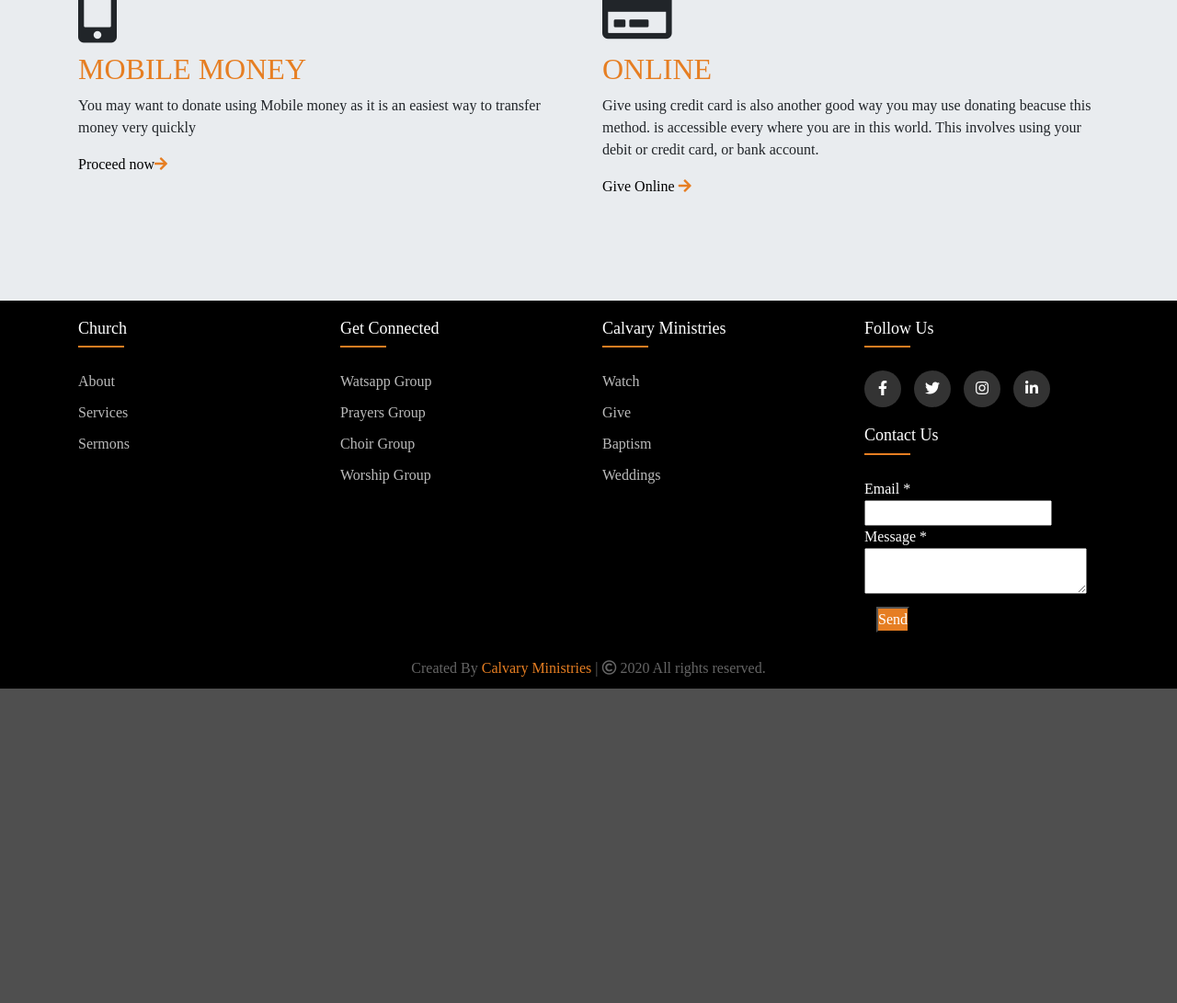
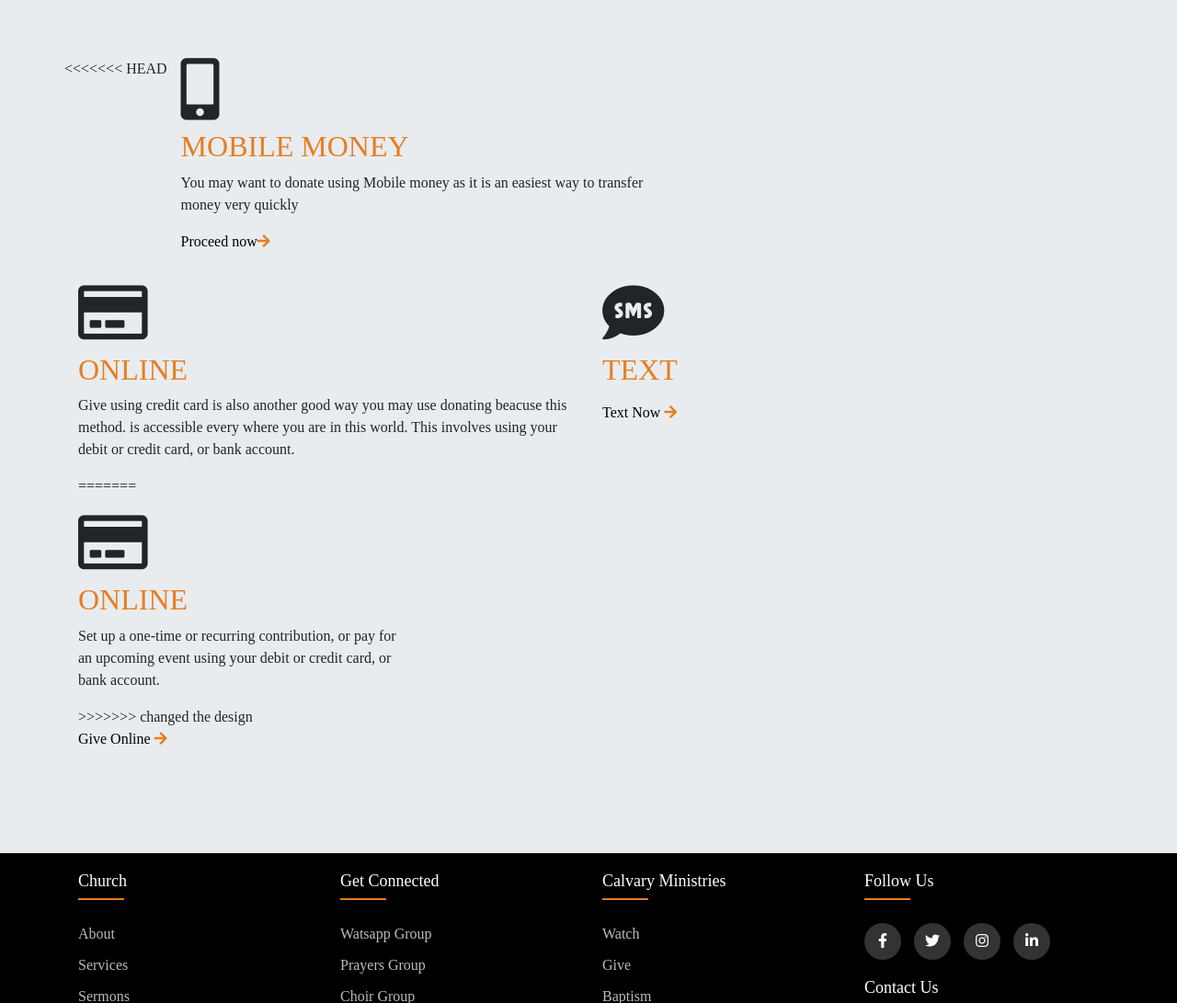
Before and after one commit to Floride125-art/SmartChurch, a Django app: template theSmartChurch/templates/give.html in a window 1280 px wide. Shown: the part 985-2076 px from the top of the page at 92% size. Before the commit the page ends 1734 px from the top, so only its background shows below. Run offline with Django 3.2, Linux system fonts and the light colour scheme; the template is opened without the code that fills it, so the values that code supplies are empty; parts of the project's set-up code (start-up, migrations or seed data) failed here and were passed over; some libraries are stand-ins or nearby versions.

Commit message:
added codes

```diff
--- a/theSmartChurch/templates/book_wedding.html
+++ b/theSmartChurch/templates/book_wedding.html
@@ -180,7 +180,11 @@
 
 <section class="section_book bg-light">
   <div class="container-fluid best ">
+<<<<<<< HEAD
       <h2 class="text-white  display-3 my-2">Welcome to Calvary Ministries!</h2>
+=======
+      <h2 class="text-white  display-3 my-2">Welcome to Smart Church!</h2>
+>>>>>>> changed the design
       <h4 class=" text-white  my-4">The Best Thing To Hold Onto In Life Is Each Other</h4>
   </div>
   <section>
--- a/theSmartChurch/templates/give.html
+++ b/theSmartChurch/templates/give.html
@@ -142,7 +142,11 @@
 <div class="jumbotron">
     <div class="container" id="content">
         <div class="row">
+<<<<<<< HEAD
             <!-- <div class="col-md-4">
+=======
+            <div class="col-md-4">
+>>>>>>> changed the design
                 <di class="mail">
                 <i class="fas fa-envelope" style="font-size: 420%; margin-bottom: 10px;"></i>
             </di>
@@ -151,6 +155,7 @@
                 <p><a class="cta-link" href="https://calvary.com/contact/">Get Directions <i
                             class="fa fa-arrow-right" style="color: #e67e22;"></i></a></p>
 
+<<<<<<< HEAD
             </div> -->
             <div class="col-md-6">
                 <i class="fas fa-mobile-alt" style="font-size: 420%; margin-bottom: 10px;"></i>
@@ -167,6 +172,21 @@
                 <p>Give using credit card is also another good way you may use donating beacuse this method.
                   is accessible every where you are in this world. This involves using your debit or credit card, or bank account.
                 </p>
+=======
+            </div>
+            <div class="col-md-4">
+                <i class="fas fa-sms" style="font-size: 420%; margin-bottom: 10px;"></i>
+                <h2 class="text-terracota text-uppercase" style="color: #e67e22;">Text</h2>
+                <p></p>
+                <p><a class="cta-link" href="sms://+2507888888">Text Now <i class="fa fa-arrow-right" style="color: #e67e22;"></i></a></p>
+
+            </div>
+            <div class="col-md-4">
+                <i class="far fa-credit-card" style="font-size: 420%; margin-bottom: 10px;"></i>
+                <h2 class="text-terracota text-uppercase" style="color: #e67e22;">Online</h2>
+                <p>Set up a one-time or recurring contribution, or pay for an upcoming event using your
+                    debit or credit card, or bank account.</p>
+>>>>>>> changed the design
                 <p><a class="cta-link"
                         href="https://www.eservicepayments.com/cgi-bin/Vanco_ver3.vps?appver3=Fi1giPL8kwX_Oe1AO50jRvmIxHZViiBkWo5taVIaOB-hjXsUKRLlmI4vCU4-rZZZ2EvVVAEjqawDomKT1pbouWLzZi3UA0cP0N0fDaJXRYE=&#038;ver=3">Give
                         Online <i class="fa fa-arrow-right" style="color: #e67e22;"></i></a></p>
--- a/theSmartChurch/templates/navbar.html
+++ b/theSmartChurch/templates/navbar.html
@@ -130,7 +130,11 @@ section{
         <ul>
           <li><a class="active"  href="{% url 'index' %}" id="forNav">Home</a></li>
           <li><a href="{% url 'about' %}" id="forNav">About</a></li>
+<<<<<<< HEAD
           <li><a href="{% url 'watch' %}" id="forNav">Watch</a></li>
+=======
+          <li><a href="#" id="forNav">Watch</a></li>
+>>>>>>> changed the design
           <li><a href="{% url 'give' %}" id="forNav">Give</a></li>
           <li>
             <!-- <div class="col-md-2" >
--- a/theSmartChurch/urls.py
+++ b/theSmartChurch/urls.py
@@ -17,8 +17,12 @@ urlpatterns = [
     url(r'^accounts/', include('registration.backends.simple.urls')),
     url(r'bookwedding',views.bookwedding,name='bookwedding'),
     url(r'about',views.about,name='about'),
+<<<<<<< HEAD
     url(r'give',views.give,name='give'),
     url(r'watch',views.watch,name='watch'),
+=======
+     url(r'give',views.give,name='give'),
+>>>>>>> changed the design
 
 
 ]
--- a/theSmartChurch/views.py
+++ b/theSmartChurch/views.py
@@ -31,9 +31,12 @@ def about(request):
 def give(request):
     projects = Project.objects.all().order_by('-date_posted')
     return render(request, 'give.html',{'projects':projects})
+<<<<<<< HEAD
 def watch(request):
     projects = Project.objects.all().order_by('-date_posted')
     return render(request, 'watch.html',{'projects':projects})
+=======
+>>>>>>> changed the design
 
 
 
```
